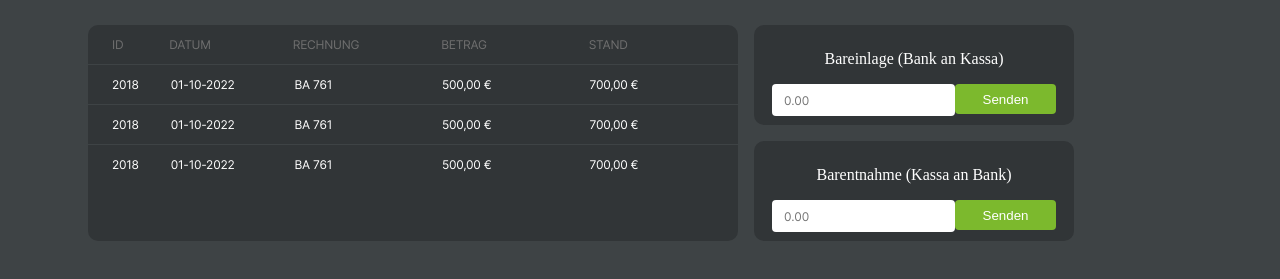
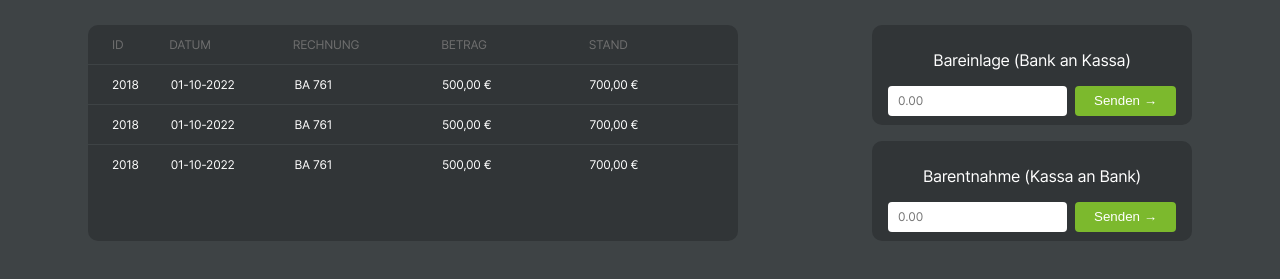
Before and after one commit to l1v9l9s7l/Merkant-Pfandleihe, a website: page transaktionstellung.html in a window 1280 px wide. Shown: the part 79-358 px from the top of the page. Drawn offline with Linux system fonts and the light colour scheme.

Commit message:
transaktion 1.0

```diff
--- a/blocks/transaktion-tables-wrapper/transaktion-tables-wrapper.css
+++ b/blocks/transaktion-tables-wrapper/transaktion-tables-wrapper.css
@@ -1,3 +1,4 @@
 .transaktion-tables-wrapper{
   display: flex;
+  justify-content: space-between;
 }
--- a/blocks/transaktion/__add-menu-input/transaktion__add-menu-input.css
+++ b/blocks/transaktion/__add-menu-input/transaktion__add-menu-input.css
@@ -1,6 +1,8 @@
 .transaktion__add-menu-input{
   height: 30px;
+  padding: 0;
   width: 179px;
   border-radius: 4px;
   border: none;
+  margin-right: 8px;
 }
--- a/blocks/transaktion/__option-name/transaktion__option-name.css
+++ b/blocks/transaktion/__option-name/transaktion__option-name.css
@@ -1,3 +1,9 @@
 .transaktion__option-name{
   color: white;
+  font-family: Inter;
+  font-size: 16px;
+  font-weight: 500;
+  line-height: 19px;
+  letter-spacing: -0.02em;
+  text-align: left;
 }
--- a/transaktionstellung.html
+++ b/transaktionstellung.html
@@ -60,7 +60,7 @@
               <p class="transaktion__option-name">Bareinlage (Bank an Kassa)</p>
               <div class="transaktion__add-menu">
                 <input type="text" class="transaktion__add-menu-input" placeholder="0.00" />
-                <button class="transaktion__add-menu-button">Senden</button>
+                <button class="transaktion__add-menu-button">Senden &#8594;</button>
               </div>
             </div>
           </div>
@@ -69,7 +69,7 @@
               <p class="transaktion__option-name">Barentnahme (Kassa an Bank)</p>
               <div class="transaktion__add-menu">
                 <input type="text" class="transaktion__add-menu-input" placeholder="0.00" />
-                <button class="transaktion__add-menu-button">Senden</button>
+                <button class="transaktion__add-menu-button">Senden &#8594;</button>
               </div>
             </div>
           </div>
```
